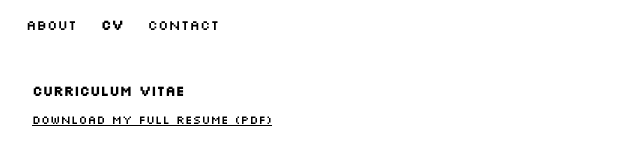
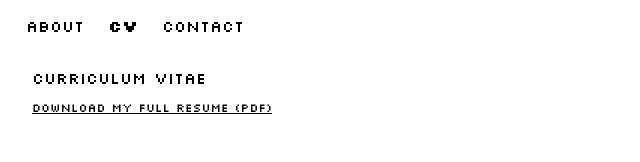
Before and after one commit to lawortsmann/lawortsmann.github.io, a plain HTML site: page cv.html in a window 1280 px wide. Shown: the whole page, without its empty margins (0-640 px from the left). Drawn offline with Linux system fonts and the light colour scheme.

Commit message:
added bold font

```diff
--- a/cv.html
+++ b/cv.html
@@ -7,7 +7,7 @@
     <link rel="icon" type="image/x-icon" href="favicon.ico">
     <link rel="preconnect" href="https://fonts.googleapis.com">
     <link rel="preconnect" href="https://fonts.gstatic.com" crossorigin>
-    <link href="https://fonts.googleapis.com/css2?family=Silkscreen&display=swap" rel="stylesheet">
+    <link href="https://fonts.googleapis.com/css2?family=Silkscreen:wght@400;700&display=swap" rel="stylesheet">
     <script>
     function showPasswordInput() {
         document.getElementById('downloadLink').style.display = 'none';
--- a/style.css
+++ b/style.css
@@ -1,5 +1,6 @@
 a, p {
     font-family: 'Silkscreen', Helvetica, sans-serif;
+    font-weight: normal;
     font-size: 12px;
     color: black;
 }
@@ -14,7 +15,8 @@ a:hover {
 
 h1 {
     font-family: 'Silkscreen', Helvetica, sans-serif;
-    font-size: 14px;
+    font-weight: normal;
+    font-size: 16px;
     color: black;
 }
 
@@ -32,17 +34,15 @@ nav {
 
 nav a {
     margin: 0 10px;
-    font-size: 14px;
+    font-size: 16px;
+    font-weight: normal;
     text-decoration: none;
     color: black;
 }
 
-nav a.active {
+nav a.active, nav a:hover {
     font-weight: bold;
-}
-
-nav a:hover {
-    font-weight: bold;
+    text-decoration: none;
 }
 
 footer, .footer-text {
@@ -61,12 +61,14 @@ footer {
 
 .content {
     margin: 2em;
+    margin-top: 1em;
     background-color: white;
     color: black;
 }
 
 #resumePassword {
     font-family: 'Silkscreen', Helvetica, sans-serif;
+    font-weight: normal;
     font-size: 12px;
     margin: 5px 0;
     margin-right: 10px;
@@ -83,8 +85,4 @@ footer {
     a, p, h1, nav a {
         color: white;
     }
-
-    a:hover, nav a:hover {
-        text-decoration: underline;
-    }
 }
```
Also changed, not shown: contact.html (+1 -1 lines), index.html (+1 -1 lines).
